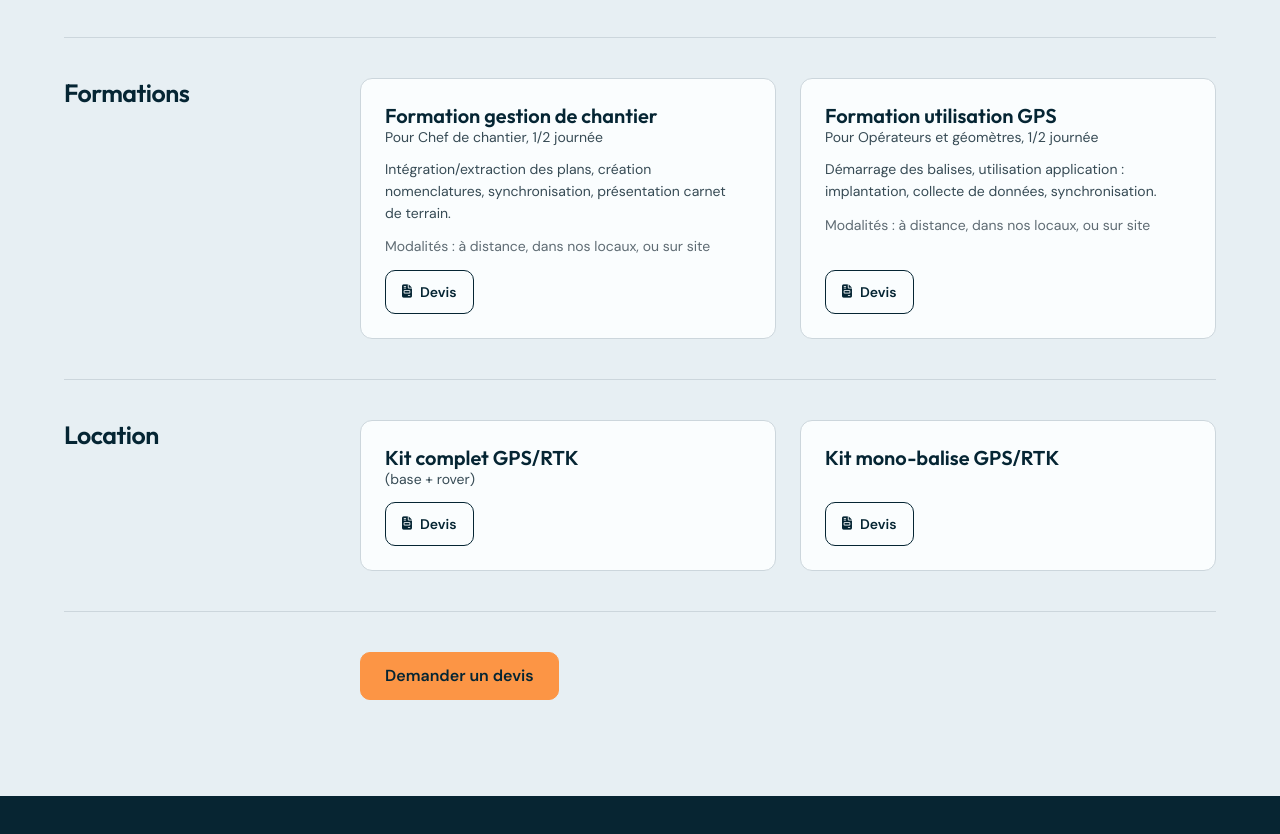
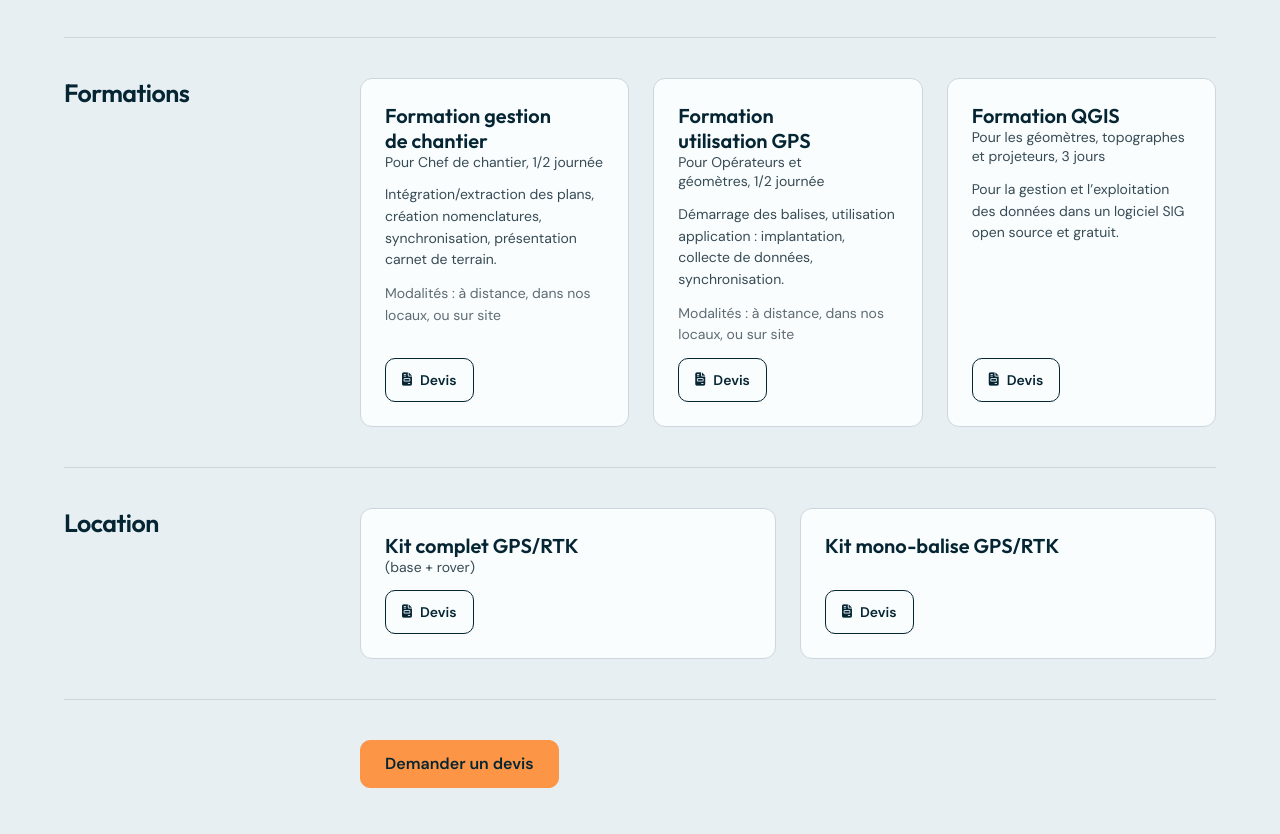
Before and after one commit to Padiwa/padiwa.github.io, a plain HTML site: page index.html in a window 1280 px wide. Shown: the part 9611-10445 px from the top of the page. Drawn offline with Linux system fonts and the light colour scheme.

Commit message:
formation QGIS

```diff
--- a/index.html
+++ b/index.html
@@ -668,7 +668,7 @@
             <!-- Formations -->
             <div class="container grid-12 offer-group">
                 <h3>Formations</h3>
-                <div class="offer-grid offer-grid--2">
+                <div class="offer-grid">
                     <div class="card-industrial">
                         <h4>Formation gestion de chantier <span>Pour Chef de chantier, 1/2&nbsp;journée</span></h4>
                         <p>Intégration/extraction des plans, création nomenclatures, synchronisation, présentation
@@ -681,6 +681,11 @@
                         <p>Démarrage des balises, utilisation application&nbsp;: implantation, collecte de données,
                             synchronisation.</p>
                         <p class="note">Modalités&nbsp;: à distance, dans nos locaux, ou sur site</p>
+                    </div>
+
+                    <div class="card-industrial">
+                        <h4>Formation QGIS <span>Pour les géomètres, topographes et projeteurs, 3&nbsp;jours</span></h4>
+                        <p>Pour la gestion et l’exploitation des données dans un logiciel SIG open source et gratuit.</p>
                     </div>
                 </div>
             </div>
```
